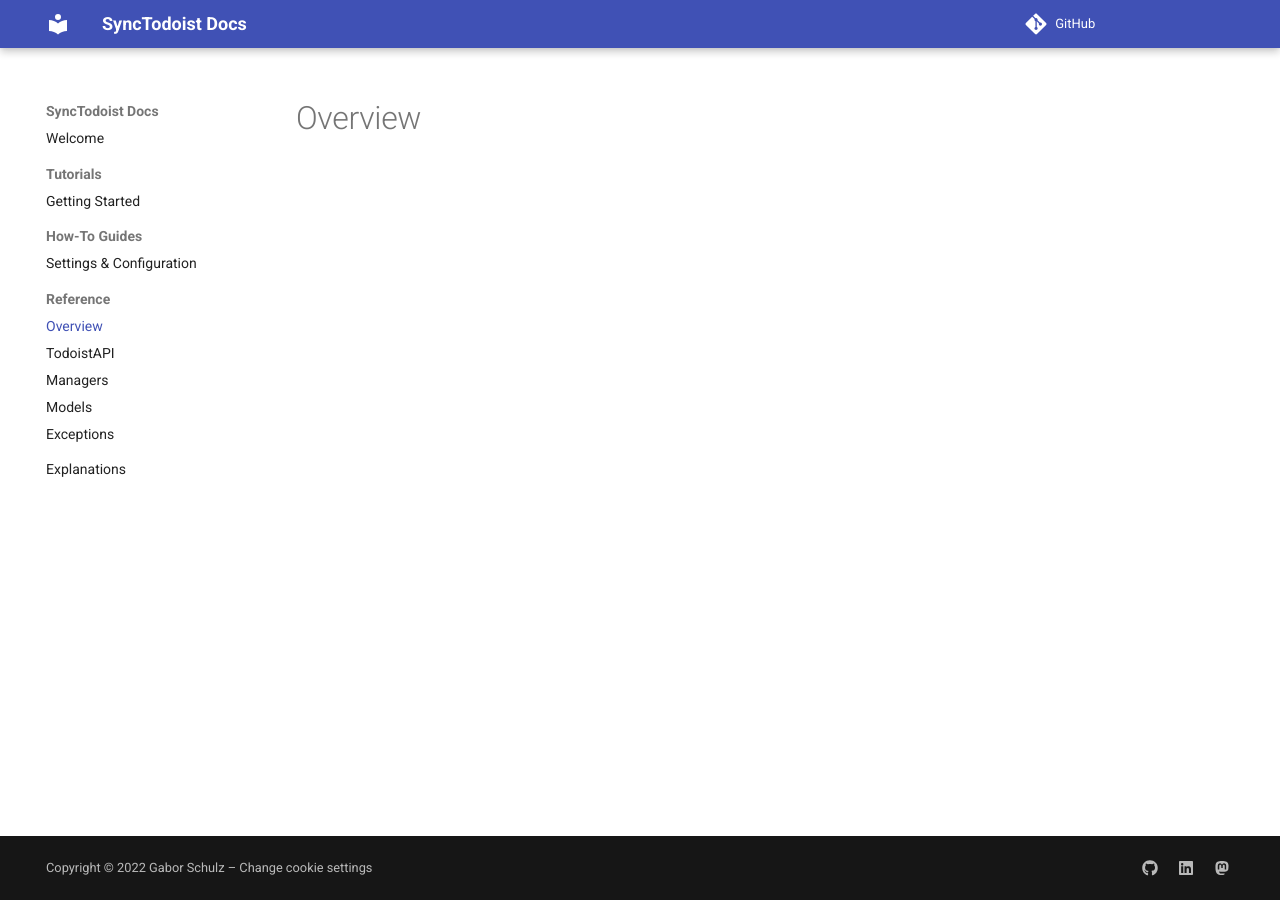
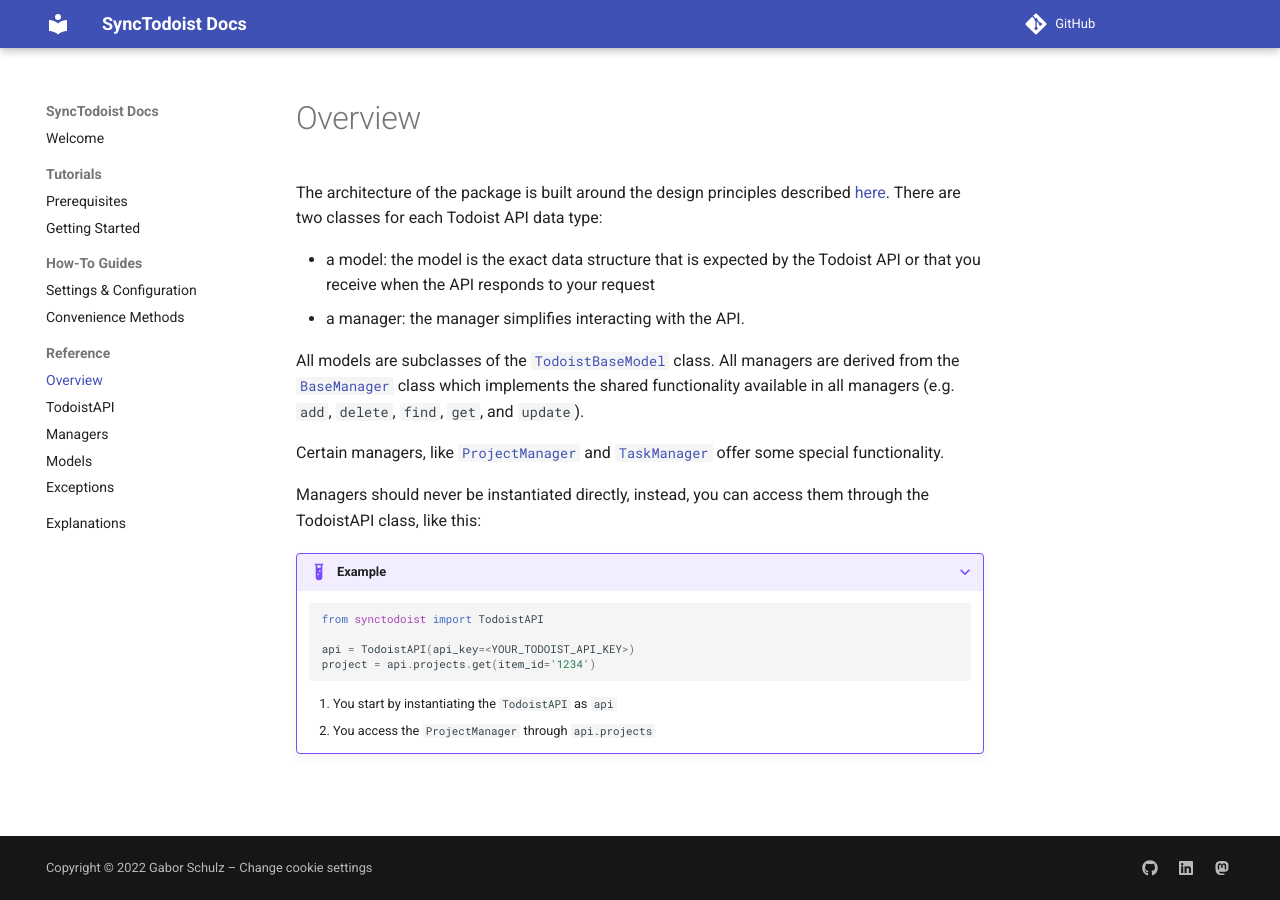
Before and after one commit to gaborschulz/synctodoist, an MkDocs documentation site: the page built from docs/reference/index.md, in a window 1280 px wide. Built offline with MkDocs 1.6.1 and Material for MkDocs 9.7.7, drawn with Linux system fonts in a browser that asks for light colours; comment, search, counter and statistics services are not loaded.

Commit message:
synctodoist-28 Write documentation: Tutorials

````diff
--- a/docs/reference/index.md
+++ b/docs/reference/index.md
@@ -1 +1,26 @@
 # Overview
+
+The architecture of the package is built around the design principles described [here](../index.md#design-principles). There are two classes for each Todoist
+API data type:
+
+- a model: the model is the exact data structure that is expected by the Todoist API or that you receive when the API responds to your request
+- a manager: the manager simplifies interacting with the API.
+
+All models are subclasses of the [`TodoistBaseModel`](models.md#todoistbasemodel) class. All managers are derived from the
+[`BaseManager`](managers.md#basemanager) class which implements the shared functionality available in all managers (e.g. `add`, `delete`, `find`, `get`,
+and `update`).
+
+Certain managers, like [`ProjectManager`](managers.md#projectmanager) and [`TaskManager`](managers.md#taskmanager) offer some special functionality.
+
+Managers should never be instantiated directly, instead, you can access them through the TodoistAPI class, like this:
+
+???+ example
+    ```python
+    from synctodoist import TodoistAPI
+
+    api = TodoistAPI(api_key=<YOUR_TODOIST_API_KEY>)
+    project = api.projects.get(item_id='1234')
+    ```
+
+    1. You start by instantiating the `TodoistAPI` as `api`
+    2. You access the `ProjectManager` through `api.projects`
--- a/mkdocs.yml
+++ b/mkdocs.yml
@@ -3,6 +3,7 @@
     name: material
     features:
         - navigation.sections
+        - content.code.annotate
 
 plugins:
     -   mkdocstrings:
@@ -17,16 +18,18 @@
 nav:
     -   Welcome: index.md
     -   Tutorials:
-            -   Getting Started: tutorials/index.md
+            -   Prerequisites: tutorials/prereqs.md
+            -   Getting Started: tutorials/getting-started.md
     -   How-To Guides:
-            -   Settings & Configuration: how-tos/index.md
+            -   Settings & Configuration: how-tos/settings.md
+            -   Convenience Methods: how-tos/convenience-methods.md
     -   Reference:
             -   Overview: reference/index.md
             -   TodoistAPI: reference/todoist_api.md
             -   Managers: reference/managers.md
             -   Models: reference/models.md
             -   Exceptions: reference/exceptions.md
-    -   Explanations: explanation/index.md
+    -   Explanations: explanations/index.md
 
 extra:
     consent:
@@ -51,3 +54,8 @@
     - mkdocs.yml
     - docs
     - synctodoist
+
+markdown_extensions:
+    - admonition
+    - pymdownx.details
+    - pymdownx.superfences
````
Also changed, not shown: README.md (+14 -0 lines), docs/explanation/index.md (deleted, +0 -1 lines), docs/explanations/index.md (added, +3 -0 lines), docs/how-tos/convenience-methods.md (added, +3 -0 lines), docs/how-tos/index.md (deleted, +0 -1 lines), docs/how-tos/settings.md (added, +3 -0 lines), docs/tutorials/getting-started.md (added, +100 -0 lines), docs/tutorials/index.md (deleted, +0 -1 lines), docs/tutorials/prereqs.md (added, +52 -0 lines), docs/tutorials/images/todoist-step-3.png (added), docs/tutorials/images/todoist-step-4.png (added), docs/tutorials/images/todoist-step-5.png (added), docs/tutorials/images/todoist-step-6.png (added).
